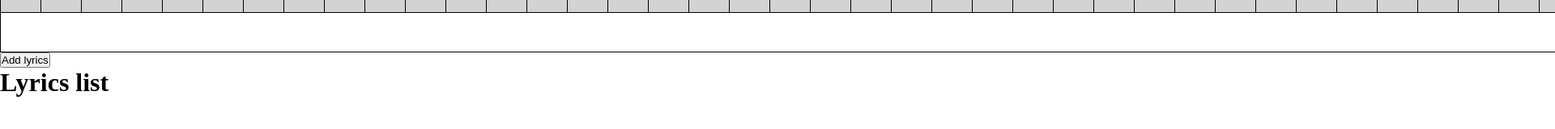
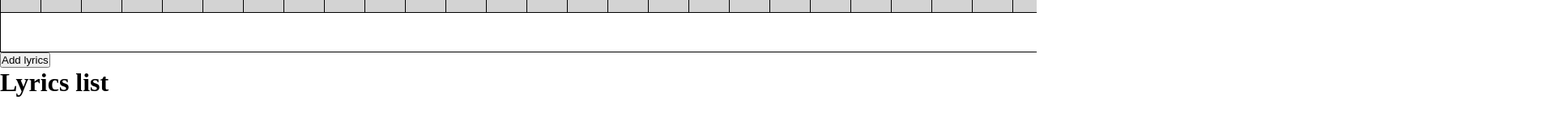
Before and after one commit to inmare/lyrics-video-maker, a website built with Vite: page index.html in a window 1280 px wide. Shown: the top 160 px of the page at 81% size, 1920 px wide, since content can reach past the window. Built offline with nearby package versions, Linux system fonts and the light colour scheme.

Commit message:
Change timeline css

```diff
--- a/index.html
+++ b/index.html
@@ -7,9 +7,11 @@
     <link rel="stylesheet" href="styles.css" />
   </head>
   <body>
-    <div id="timeline">
-      <div id="mark-container"></div>
-      <div id="lyrics-container"></div>
+    <div id="timeline-wrapper">
+      <div id="timeline">
+        <div id="mark-container"></div>
+        <div id="lyrics-container"></div>
+      </div>
     </div>
 
     <button id="add-lyrics">Add lyrics</button>
--- a/styles.css
+++ b/styles.css
@@ -4,10 +4,14 @@
   box-sizing: border-box;
 }
 
+#timeline-wrapper {
+  max-width: 100vw;
+  overflow-x: auto;
+}
+
 #timeline {
   display: flex;
   flex-direction: column;
-  align-items: flex-start;
 }
 
 #mark-container {
```
